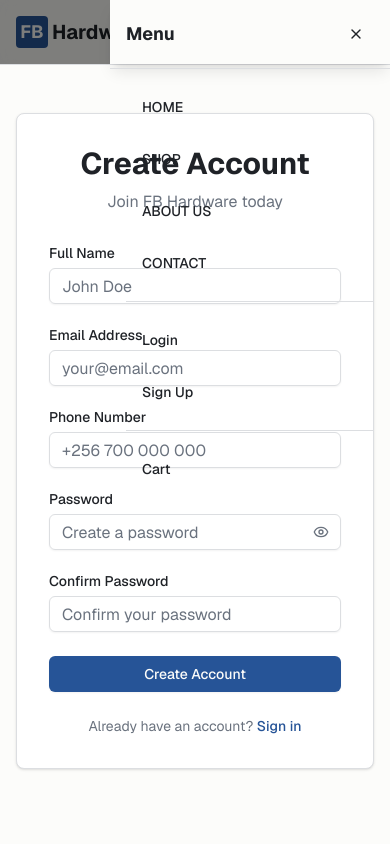
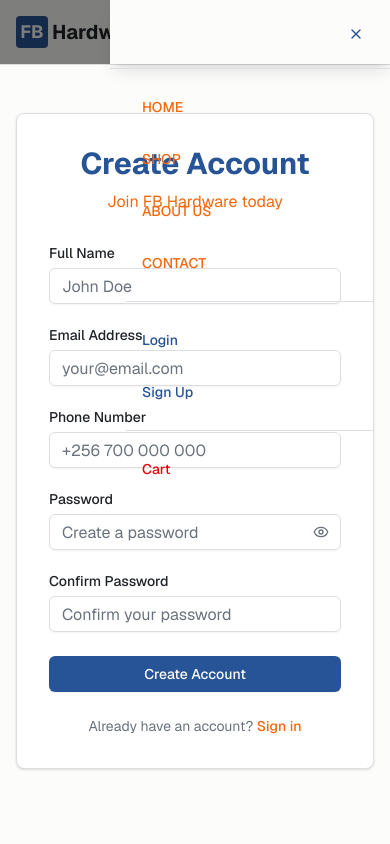
Before and after one commit to Baby-jesuset/FBGENERALHW-sj, a Next.js app: page /signup in a window 390 px wide. Both pictures are taken after a click on the button "Menu". Shown: the top 844 px of the page. Built offline with nearby package versions, Linux system fonts and the light colour scheme.

Commit message:
feat: add hamburger menu and remove Categories link
Implement mobile menu with slide-in panel and remove desktop Categories link.

Co-authored-by: null <120454214+Baby-jesuset@users.noreply.github.com>

```diff
--- a/app/login/page.tsx
+++ b/app/login/page.tsx
@@ -53,7 +53,7 @@ export default function LoginPage() {
         <div className="container mx-auto px-4 max-w-md">
           <div className="bg-card border border-border rounded-lg p-8 shadow-sm">
             <div className="text-center mb-8">
-              <h1 className="text-3xl font-bold text-foreground mb-2">Welcome Back</h1>
+              <h1 className="text-3xl font-bold mb-2 text-secondary">Welcome Back</h1>
               <p className="text-muted-foreground">Sign in to your account to continue</p>
             </div>
 
@@ -105,7 +105,7 @@ export default function LoginPage() {
             <div className="mt-6 text-center">
               <p className="text-sm text-muted-foreground">
                 Don't have an account?{" "}
-                <Link href="/signup" className="text-primary hover:underline font-medium">
+                <Link href="/signup" className="hover:underline font-medium text-secondary">
                   Sign up
                 </Link>
               </p>
--- a/app/signup/page.tsx
+++ b/app/signup/page.tsx
@@ -81,8 +81,8 @@ export default function SignupPage() {
         <div className="container mx-auto px-4 max-w-md">
           <div className="bg-card border border-border rounded-lg p-8 shadow-sm">
             <div className="text-center mb-8">
-              <h1 className="text-3xl font-bold text-foreground mb-2">Create Account</h1>
-              <p className="text-muted-foreground">Join FB Hardware today</p>
+              <h1 className="text-3xl font-bold mb-2 text-primary">Create Account</h1>
+              <p className="text-secondary">Join FB Hardware today</p>
             </div>
 
             <form onSubmit={handleSubmit} className="space-y-6">
@@ -168,7 +168,7 @@ export default function SignupPage() {
             <div className="mt-6 text-center">
               <p className="text-sm text-muted-foreground">
                 Already have an account?{" "}
-                <Link href="/login" className="text-primary hover:underline font-medium">
+                <Link href="/login" className="hover:underline font-medium text-secondary">
                   Sign in
                 </Link>
               </p>
--- a/components/header.tsx
+++ b/components/header.tsx
@@ -129,10 +129,10 @@ export function Header() {
           <div className="fixed top-0 right-0 h-full w-[280px] bg-background z-50 shadow-lg md:hidden animate-in slide-in-from-right duration-300">
             <div className="flex flex-col h-full">
               {/* Header */}
-              <div className="flex items-center justify-between p-4 border-b border-border">
-                <span className="text-lg font-bold">Menu</span>
+              <div className="flex items-center p-4 border-b border-border justify-end">
+
                 <Button variant="ghost" size="icon" onClick={closeMobileMenu}>
-                  <X className="h-5 w-5" />
+                  <X className="h-5 w-5 text-primary" />
                   <span className="sr-only">Close menu</span>
                 </Button>
               </div>
@@ -141,28 +141,28 @@ export function Header() {
               <nav className="flex flex-col p-4 gap-2">
                 <Link
                   href="/"
-                  className="text-sm font-medium text-foreground hover:text-primary transition-colors py-3 px-4 rounded-md hover:bg-accent"
+                  className="text-sm font-medium hover:text-primary transition-colors py-3 px-4 rounded-md hover:bg-accent text-secondary"
                   onClick={closeMobileMenu}
                 >
                   HOME
                 </Link>
                 <Link
                   href="/shop"
-                  className="text-sm font-medium text-foreground hover:text-primary transition-colors py-3 px-4 rounded-md hover:bg-accent"
+                  className="text-sm font-medium hover:text-primary transition-colors py-3 px-4 rounded-md hover:bg-accent text-secondary"
                   onClick={closeMobileMenu}
                 >
                   SHOP
                 </Link>
                 <Link
                   href="/about"
-                  className="text-sm font-medium text-foreground hover:text-primary transition-colors py-3 px-4 rounded-md hover:bg-accent"
+                  className="text-sm font-medium hover:text-primary transition-colors py-3 px-4 rounded-md hover:bg-accent text-secondary"
                   onClick={closeMobileMenu}
                 >
                   ABOUT US
                 </Link>
                 <Link
                   href="/contact"
-                  className="text-sm font-medium text-foreground hover:text-primary transition-colors py-3 px-4 rounded-md hover:bg-accent"
+                  className="text-sm font-medium hover:text-primary transition-colors py-3 px-4 rounded-md hover:bg-accent text-secondary"
                   onClick={closeMobileMenu}
                 >
                   CONTACT
@@ -212,14 +212,14 @@ export function Header() {
                     <div className="border-t border-border my-2" />
                     <Link
                       href="/login"
-                      className="text-sm font-medium text-foreground hover:text-primary transition-colors py-3 px-4 rounded-md hover:bg-accent"
+                      className="text-sm font-medium hover:text-primary transition-colors py-3 px-4 rounded-md hover:bg-accent text-primary"
                       onClick={closeMobileMenu}
                     >
                       Login
                     </Link>
                     <Link
                       href="/signup"
-                      className="text-sm font-medium text-foreground hover:text-primary transition-colors py-3 px-4 rounded-md hover:bg-accent"
+                      className="text-sm font-medium hover:text-primary transition-colors py-3 px-4 rounded-md hover:bg-accent text-primary"
                       onClick={closeMobileMenu}
                     >
                       Sign Up
@@ -231,7 +231,7 @@ export function Header() {
                 <div className="border-t border-border my-2" />
                 <Link
                   href="/cart"
-                  className="text-sm font-medium text-foreground hover:text-primary transition-colors py-3 px-4 rounded-md hover:bg-accent flex items-center justify-between"
+                  className="text-sm font-medium hover:text-primary transition-colors py-3 px-4 rounded-md hover:bg-accent flex items-center justify-between text-destructive"
                   onClick={closeMobileMenu}
                 >
                   <span>Cart</span>
```
